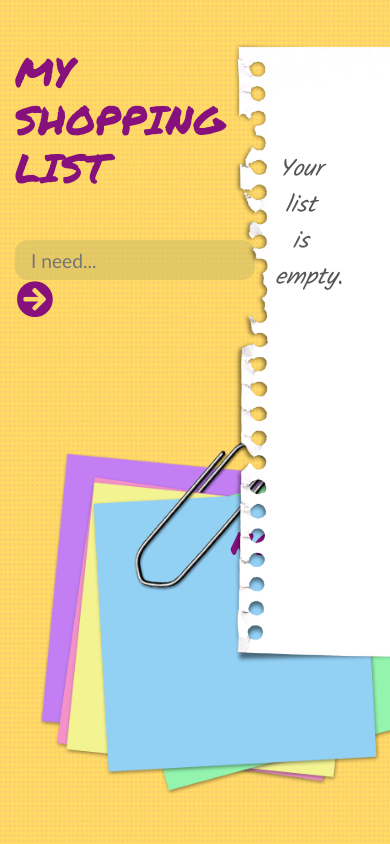
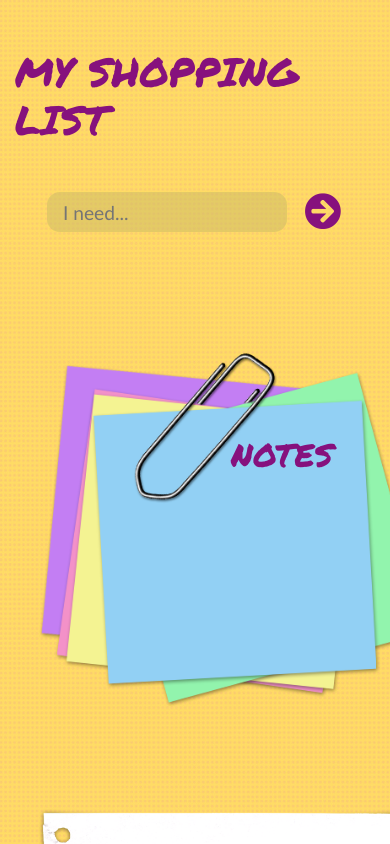
Before and after one commit to ir3n/my_shopping_list, a React (Create React App) app: page / in a window 390 px wide. Built offline with nearby package versions, Linux system fonts and the light colour scheme.

Commit message:
one step before mobile-first

```diff
--- a/src/components/App.css
+++ b/src/components/App.css
@@ -7,6 +7,7 @@ h1 {
   background-image: url(../images/piece-of-paper.png);
   background-size: cover;
   height: 43rem;
+  width: 100%;
 }
 
 .notes {
--- a/src/components/App.js
+++ b/src/components/App.js
@@ -19,9 +19,9 @@ class App extends Component {
 
   render() {
     return (
-      <div className="container">
+      <div className="container ">
         <div className="row">
-          <div className="col-6">
+          <div className="col-lg-6">
             <div className="row mt-5 mx-auto">
               <h1 className="text-uppercase mb-5 mx-auto">My Shopping List</h1>
               <div className="mx-auto">
@@ -38,7 +38,7 @@ class App extends Component {
               </div>
             </div>
           </div>
-          <div className="col-6 bg-image list-textbox">
+          <div className="col-lg-6 bg-image list-textbox">
             <List
               groceries={this.state.groceries}
               onDeleteBtnClick={this.onDeleteBtnClick}
```
